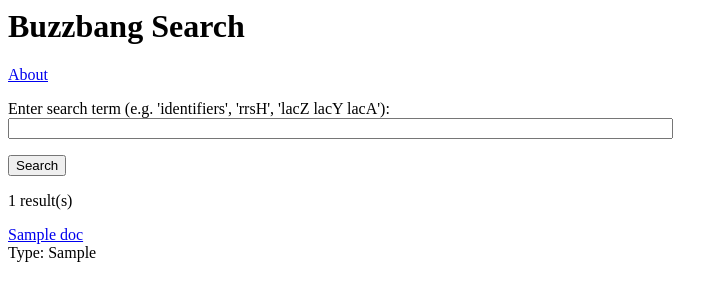
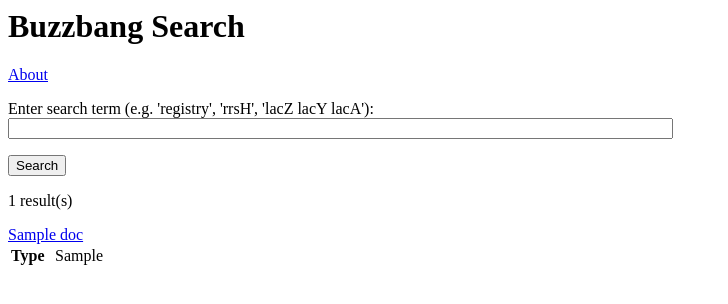
Before and after one commit to buzzbangorg/bsbang-frontend, a Flask app: template templates/index.html in a window 1280 px wide. Shown: the top 304 px of the page, without its empty margins (0-728 px from the left). Run offline with Flask 2, Linux system fonts and the light colour scheme; the template is opened without the code that fills it: values that come from a table or form of the project are taken from there, most other values are stand-ins (such as "Sample title", 1, 10 or a date in 2020); parts of the project's set-up code (start-up, migrations or seed data) failed here and were passed over.

Commit message:
if search finds a datacatalog, put in keywords and description.  Improve results formatting

```diff
--- a/templates/index.html
+++ b/templates/index.html
@@ -1,12 +1,21 @@
 <html>
+<head>
     <title>Buzzbang</title>
+    <style>
+        .results-table { border:'0' }
+        .results-table td {
+            padding-right: 7.5px;
+            vertical-align:top
+        }
+    </style>
+</head>
 <body>
     <h1>Buzzbang Search</h1>
     <p><a href="about">About</a></p>
     <form action="" method="post" name="search">
         {{ form.csrf_token }}
         <p>
-                Enter search term (e.g. 'identifiers', 'rrsH', 'lacZ lacY lacA'):<br/>
+            Enter search term (e.g. 'registry', 'rrsH', 'lacZ lacY lacA'):<br/>
             {{ form.q(size=80) }}<br/>
         </p>
         <p><input type="submit" value="Search"></p>
@@ -16,9 +25,25 @@
         {% for doc in results['response']['docs'] %}
             <p>
                 <a href="{{ doc.url }}">{{ doc.name }}</a><br/>
-                    Type: {{ doc.AT_type }}<br/>
+                <table class='results-table'>
+                    <tr>
+                        <td><b>Type</b></td>
+                        <td>{{ doc.AT_type }}</td>
+                    </tr>
+
                 <!-- Type: <a href="{{ doc.additionalType }}">{{ doc.additionalType }}</a><br/> -->
                 <!-- {{ doc.url }} -->
+                    {% if doc.AT_type == 'DataCatalog' %}
+                        <tr>
+                            <td><b>Keywords</b></td>
+                            <td>{{ doc.keywords }}</td>
+                        </tr>
+                        <tr>
+                            <td><b>Description</b></td>
+                            <td>{{ doc.description }}</td>
+                        </tr>
+                    {% endif %}
+                </table>
             </p>
         {% endfor %}
     {% endif %}
```
Lines whose indentation alone changed are shown as unchanged.
